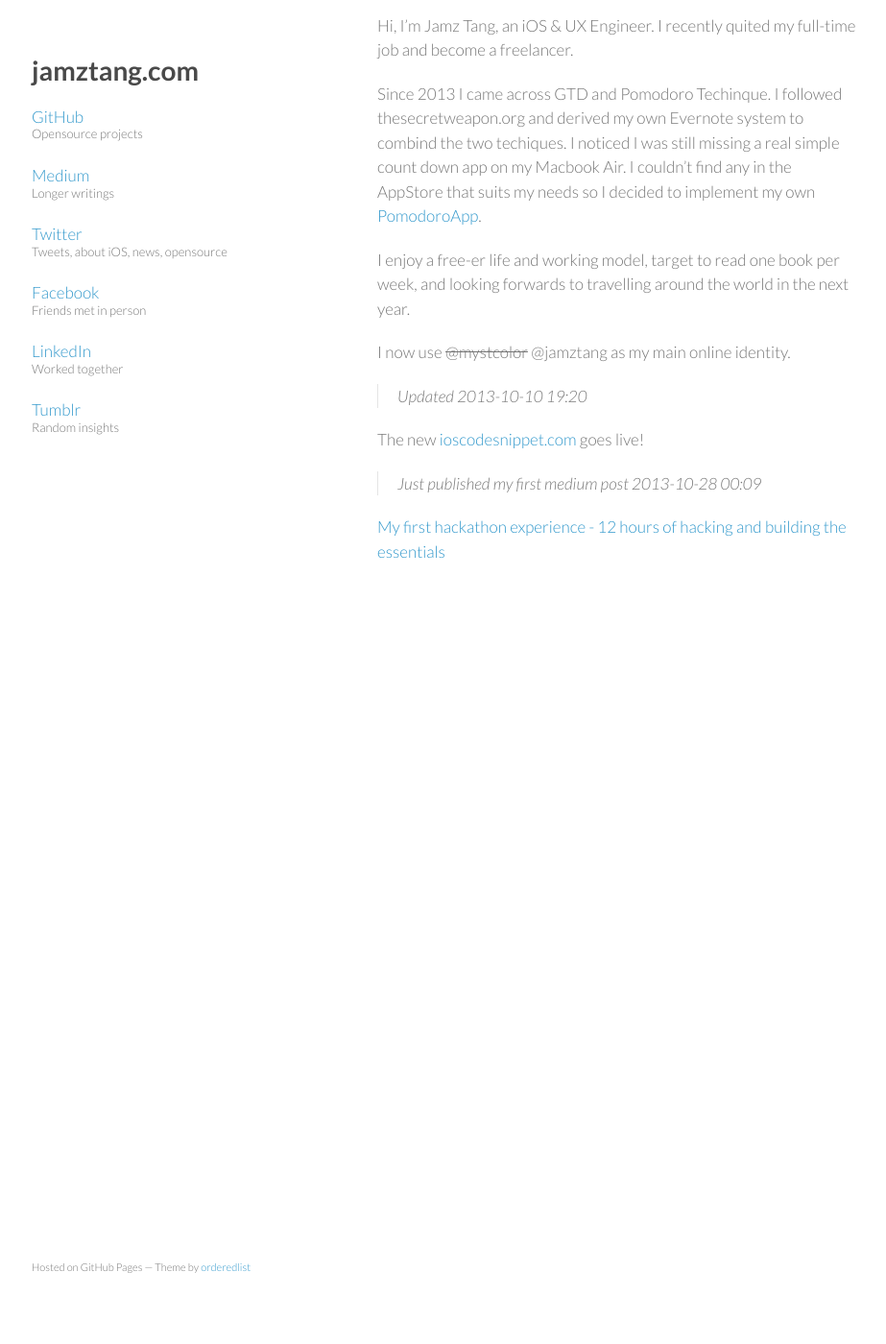
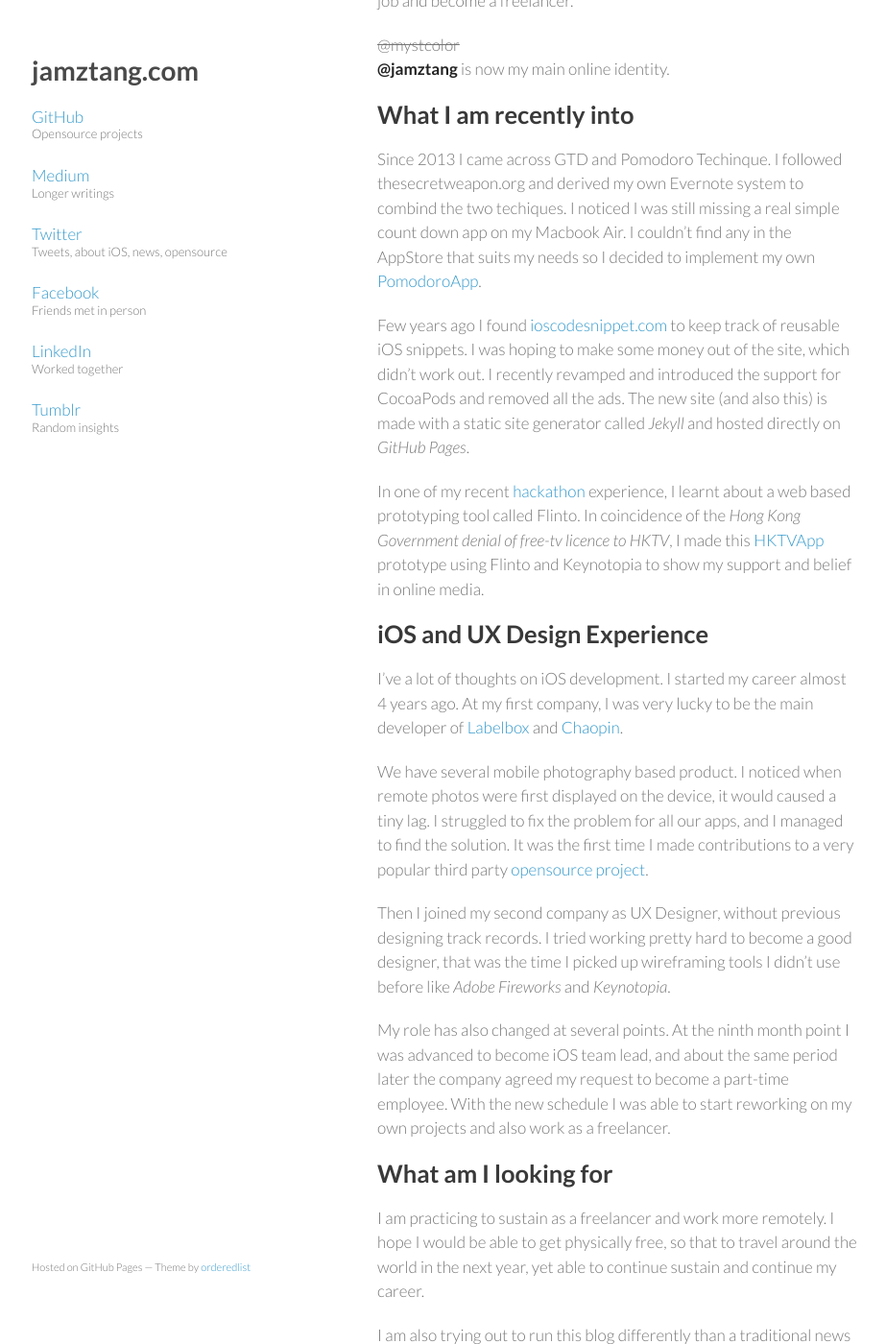
Before and after one commit to jamztang/jamztang.github.io, a Jekyll site: the page built from index.md, in a window 1280 px wide and 1400 px high, scrolled down 455 px. Shown: the whole window at 96% size, without its empty margins (177-1100 px from the left). Built offline with Jekyll 4.4.1, drawn with Linux system fonts in a browser that asks for light colours; Markdown is read by kramdown in place of the engine named in the settings; before the commit the page ends 1112 px from its top, so only the background shows below that; some of the changed text lies outside the part shown.

Commit message:
Update landing page story

```diff
--- a/index.md
+++ b/index.md
@@ -1,26 +1,90 @@
 ---
-title: jamztang.com
 layout: default
 ---
 
 ![main](/images/jamz-tang-main.jpg)
 
 Hi, I'm Jamz Tang, an iOS & UX Engineer. I recently quited my full-time job and become a freelancer.
+<s>@mystcolor</s> **@jamztang** is now my main online identity.
+
+What I am recently into
+----
 
 Since 2013 I came across GTD and Pomodoro Techinque. I followed thesecretweapon.org and derived my own Evernote system to combind the two techiques. I noticed I was still missing a real simple count down app on my Macbook Air. I couldn't find any in the AppStore that suits my needs so I decided to implement my own [PomodoroApp][3].
 
-I enjoy a free-er life and working model, target to read one book per week, and looking forwards to travelling around the world in the next year.
+Few years ago I found [ioscodesnippet.com][1] to keep track of reusable iOS snippets.
+I was hoping to make some money out of the site, which didn't work out.
+I recently revamped and introduced the support for CocoaPods and removed all
+the ads. The new site (and also this) is made with a static site generator called _Jekyll_ and
+hosted directly on _GitHub Pages_.
 
-I now use <s>@mystcolor</s> @jamztang as my main online identity.
+In one of my recent [hackathon][] experience, I learnt about a web based
+prototyping tool called Flinto. In coincidence of the _Hong Kong
+Government denial of free-tv licence to HKTV_, I made this [HKTVApp][]
+prototype using Flinto and Keynotopia to show my support and belief in
+online media.
 
+iOS and UX Design Experience
+----
+
+I've a lot of thoughts on iOS development. I started my career almost 4
+years ago. At my first company, I was very lucky to be the
+main developer of [Labelbox][] and [Chaopin][].
+
+We have several mobile photography based product. I noticed when remote
+photos were first displayed on the device, it would caused a tiny lag. I struggled
+to fix the problem for all our apps, and I managed to find the solution.
+It was the first time I made contributions to a very popular third party [opensource project][rs/SDWebImage].
+
+Then I joined my second company as UX Designer, without previous designing track
+records. I tried working pretty hard to become a good designer, that was the
+time I picked up wireframing tools I didn't use before like _Adobe Fireworks_
+and _Keynotopia_.
+
+My role has also changed at several points. At the ninth month point I
+was advanced to become iOS team lead, and about the same period later the
+company agreed my request to become a part-time employee. With the new
+schedule I was able to start reworking on my own projects and also work
+as a freelancer.
+
+What am I looking for
+-----
+
+I am practicing to sustain as a freelancer and work more remotely.
+I hope I would be able to get physically free, so that to travel around
+the world in the next year, yet able to continue sustain and continue
+my career.
+
+I am also trying out to run this blog differently than a traditional news comes
+first ordering. Life should be like chapters of stories, and that's why you're
+seeing these long paragraphs here. If you read this far I hope you are finding
+it enjoyable and interesting instead.
+
+If you think it's interesting you can find more about me at the navigation panel.
+
+{% comment %}
 > Updated 2013-10-10 19:20
 
-The new [ioscodesnippet.com](http://ioscodesnippet.com) goes live!
+The new [ioscodesnippet.com][1] goes live!
 
 > Just published my first medium post 2013-10-28 00:09
 
 [My first hackathon experience - 12 hours of hacking and building the essentials][5]
+{% endcomment %}
 
+[1]:http://ioscodesnippet.com
 [3]:pomodoroapp
 [4]:http://www.urbandictionary.com/define.php?term=jamz
 [5]:https://medium.com/p/3db44088db70
+
+[Stepcase]:http://stepcase.com/
+[Innopage]:http://www.innopage.com/
+
+[Labelbox]:https://itunes.apple.com/hk/app/labelbox/id417694704?mt=8
+[Chaopin]:https://itunes.apple.com/hk/app/chao-pin/id460930910?mt=8
+[rs/SDWebImage]:https://github.com/rs/SDWebImage
+[Keynotopia]:http://keynotopia.com/
+
+[hackathon]:https://medium.com/unforgettable-moments/3db44088db70
+
+[HKTVApp]:https://www.flinto.com/p/501df628
```
Also changed, not shown: _drafts/thoughts-on-ios-development.md (+1 -1 lines).
